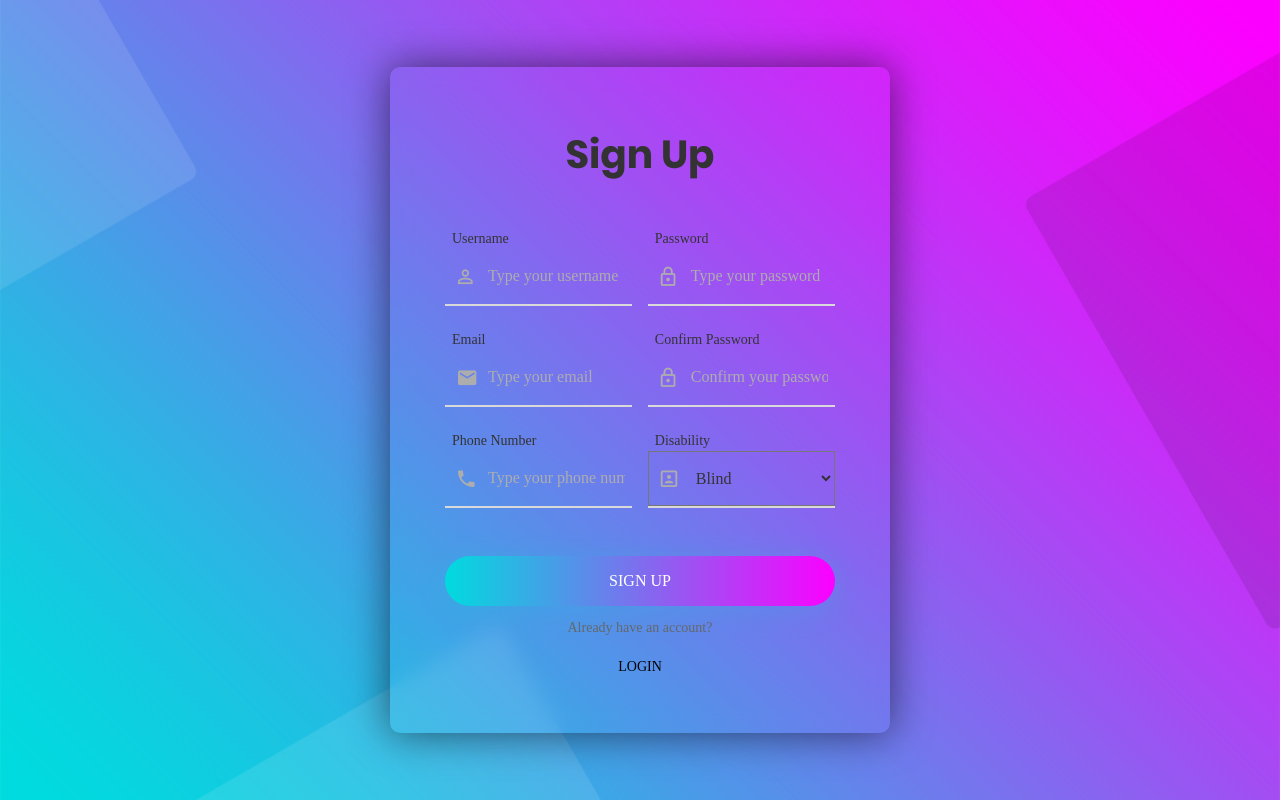
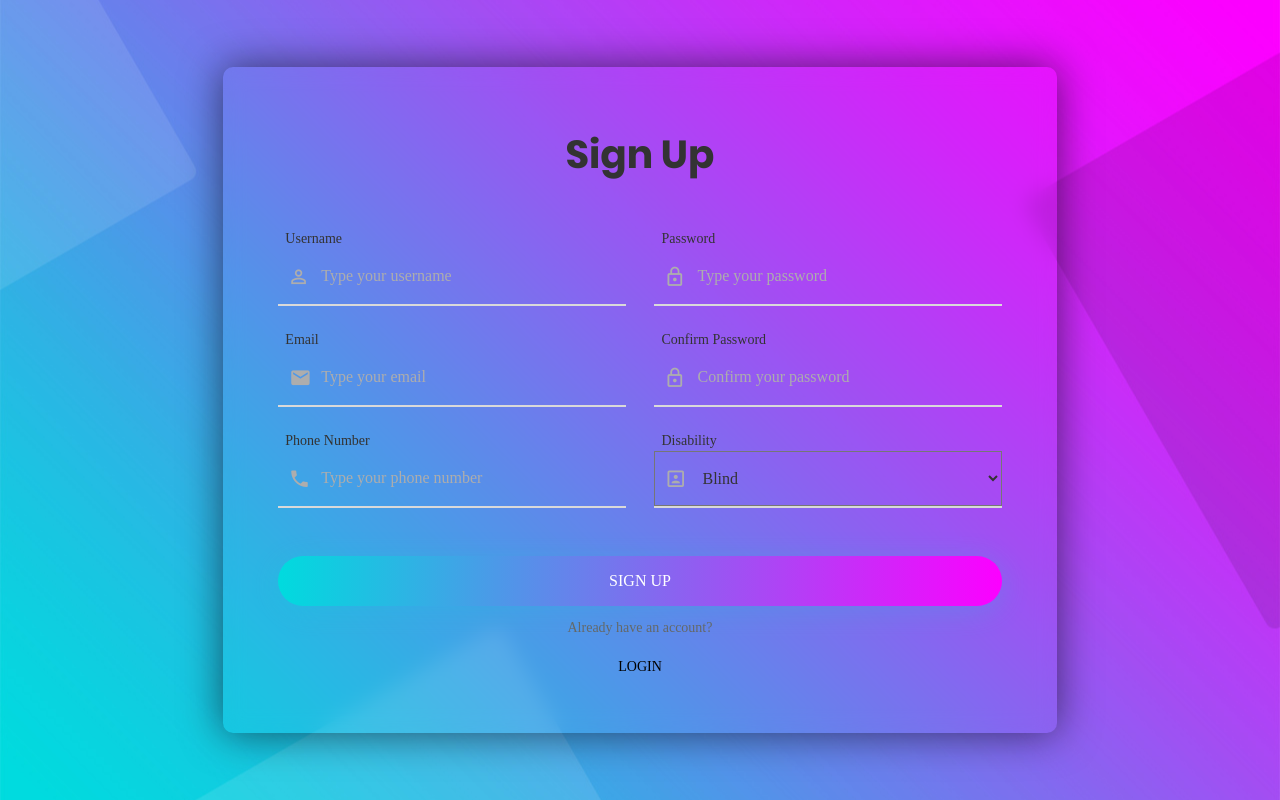
Before and after one commit to shrish0/Youth4Future, a Django app: page /account/signup in a window 1280 px wide. Run offline with Django 4.2, Linux system fonts and the light colour scheme; some libraries are stand-ins or nearby versions; some web fonts are replaced.

Commit message:
signup.html 1.1

```diff
--- a/templates/_partialViews/_base.html
+++ b/templates/_partialViews/_base.html
@@ -96,7 +96,7 @@
                 <ul>
                     <li>
                         <a href="mailto:shrishgupta0103@gmail.com">
-                            send email
+                           shrishgupta0103@gmail.com
                         </a>
                     </li>
                     <li>
@@ -104,7 +104,7 @@
                         +91 9910716997
                         </a>
                    </li>
-                    <
+
                 </ul>
             </div>
             <div class="col-lg-2 col-md-6 single-footer-widget">
--- a/templates/account/signup.html
+++ b/templates/account/signup.html
@@ -51,7 +51,7 @@
 
 	<div class="limiter">
         <div class="container-login100">
-            <div class="wrap-login100 p-l-55 p-r-55 p-t-65 p-b-54">
+            <div class="wrap-login100 p-l-55 p-r-55 p-t-65 p-b-54 col-md-8">
                 <form class="login100-form validate-form" action="signup" method="post">
                     {% csrf_token %}
                     <span class="login100-form-title p-b-49">
```
Also changed, not shown: db.sqlite3.
